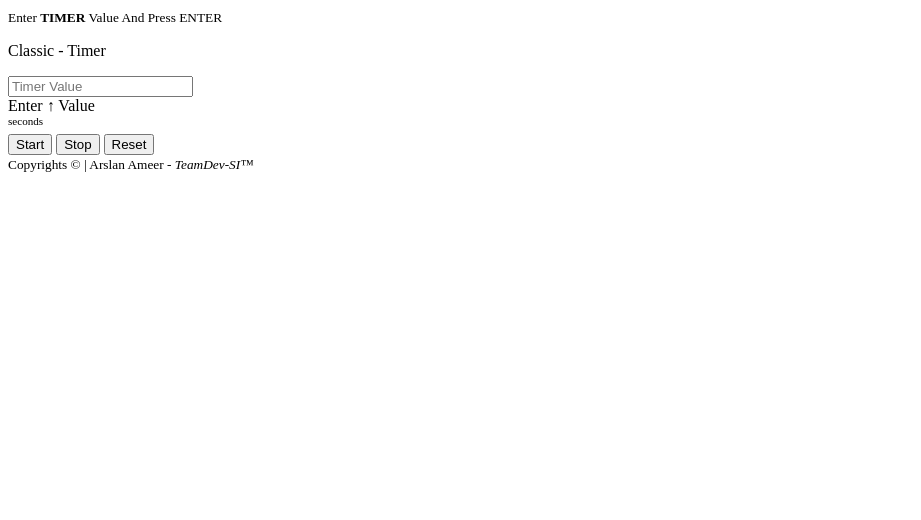
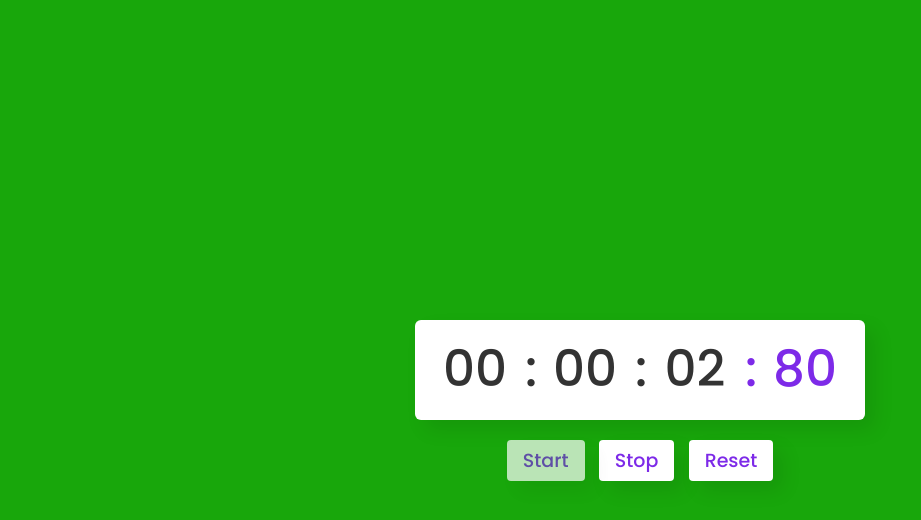
Before and after one commit to dahalalish/CodeClause_Timer, a plain HTML site: page index.html in a window 1280 px wide. Both pictures are taken after a click on the button "Start". Shown: the whole page, without its empty margins (0-921 px from the left). Drawn offline with Linux system fonts and the light colour scheme.

Commit message:
my commit

```diff
--- a/index.html
+++ b/index.html
@@ -1,34 +1,86 @@
 <!DOCTYPE html>
-<html lang="en">
+<html lang="en" dir="ltr">
   <head>
     <meta charset="UTF-8" />
-    <meta name="viewport" content="width=device-width, initial-scale=1.0" />
-    <meta http-equiv="X-UA-Compatible" content="ie=edge" />
-    <script src="/script.js"></script>
-    <link rel="stylesheet" href="/styles.css" />
-    <title>JS-Timer</title>
+    <!-- <title> Stopwatch Timer application | CodingLab </title>-->
+    <link rel="stylesheet" href="style.css" />
   </head>
   <body>
-    <div class="center">
-      <small> Enter <b>TIMER</b> Value And Press ENTER</small>
+    <div class="wrapper">
+      <div class="time">
+        <span class="hour">00</span>
+        <span class="colon">:</span>
+        <span class="minute">00</span>
+        <span class="colon">:</span>
+        <span class="second">00</span>
+        <span class="colon ms-colon">:</span>
+        <span class="millisecond">00</span>
+      </div>
+      <div class="buttons">
+        <button class="start">Start</button>
+        <button class="stop">Stop</button>
+        <button class="reset">Reset</button>
+      </div>
     </div>
-    <div class="container">
-      <p>Classic - Timer</p>
 
-      <input id="tInput" class="tInput center" placeholder="Timer Value" />
+    <script>
+      let hr = (min = sec = ms = "0" + 0),
+        startTimer;
 
-      <div id="timer" class="timer-display">Enter ↑ Value</div>
-      <small><sup>seconds</sup></small>
-      <br />
+      const startBtn = document.querySelector(".start"),
+        stopBtn = document.querySelector(".stop"),
+        resetBtn = document.querySelector(".reset");
 
-      <button id="start">Start</button>
-      <button id="stop">Stop</button>
-      <button id="reset">Reset</button>
-    </div>
-    <small
-      >Copyrights &copy; | Arslan Ameer -
-      <em>TeamDev-SI&trade;</em>
-    </small>
-    <div id="aud"></div>
+      startBtn.addEventListener("click", start);
+      stopBtn.addEventListener("click", stop);
+      resetBtn.addEventListener("click", reset);
+
+      function start() {
+        startBtn.classList.add("active");
+        stopBtn.classList.remove("stopActive");
+
+        startTimer = setInterval(() => {
+          ms++;
+          ms = ms < 10 ? "0" + ms : ms;
+
+          if (ms == 100) {
+            sec++;
+            sec = sec < 10 ? "0" + sec : sec;
+            ms = "0" + 0;
+          }
+          if (sec == 60) {
+            min++;
+            min = min < 10 ? "0" + min : min;
+            sec = "0" + 0;
+          }
+          if (min == 60) {
+            hr++;
+            hr = hr < 10 ? "0" + hr : hr;
+            min = "0" + 0;
+          }
+          putValue();
+        }, 10); //1000ms = 1s
+      }
+
+      function stop() {
+        startBtn.classList.remove("active");
+        stopBtn.classList.add("stopActive");
+        clearInterval(startTimer);
+      }
+      function reset() {
+        startBtn.classList.remove("active");
+        stopBtn.classList.remove("stopActive");
+        clearInterval(startTimer);
+        hr = min = sec = ms = "0" + 0;
+        putValue();
+      }
+
+      function putValue() {
+        document.querySelector(".millisecond").innerText = ms;
+        document.querySelector(".second").innerText = sec;
+        document.querySelector(".minute").innerText = min;
+        document.querySelector(".hour").innerText = hr;
+      }
+    </script>
   </body>
 </html>
--- a/script.js
+++ /dev/null
@@ -1,85 +0,0 @@
-document.addEventListener("DOMContentLoaded", function () {
-  document.addEventListener(
-    "keypress",
-    function (e) {
-      if (e.key == "Escape" || e.key == "Esc") {
-        reset();
-      }
-    },
-    false
-  );
-
-  var input = null;
-  var interval = null;
-  var timer = 0;
-
-  document.getElementById("tInput").addEventListener(
-    "keypress",
-    function (e) {
-      if (e.key == "Enter") {
-        e.preventDefault();
-        start();
-      }
-    },
-    false
-  );
-
-  document.getElementById("start").addEventListener("click", start, false);
-
-  document.getElementById("stop").addEventListener("click", stop, false);
-
-  document.getElementById("reset").addEventListener("click", reset, false);
-
-  function timerValue() {
-    if (timer >= 0) {
-      document.getElementById("timer").innerHTML = timer--;
-    } else {
-      document.getElementById("timer").innerText = "Timer End";
-
-      var audio = document.createElement("audio");
-      var autoplay = document.createAttribute("autoplay");
-      var loop = document.createAttribute("loop");
-
-      audio.setAttribute("src", "assets/tone.mp3");
-      audio.setAttribute("id", "tone");
-      audio.setAttributeNode(autoplay);
-      audio.setAttributeNode(loop);
-
-      document.getElementById("aud").appendChild(audio);
-
-      alert("Time Over");
-      stop();
-    }
-  }
-
-  function start() {
-    input = document.getElementById("tInput").value;
-
-    if (input != null && input > 0) {
-      clearInterval(interval);
-      timer = input;
-      interval = setInterval(timerValue, 1000);
-    } else {
-      reset();
-    }
-  }
-
-  function stop() {
-    clearInterval(interval);
-    input = timer;
-    document
-      .getElementById("tone")
-      .parentNode.removeChild(document.getElementById("tone"));
-  }
-
-  function reset() {
-    input = null;
-    timer = 0;
-    clearInterval(interval);
-    document.getElementById("tInput").value = input;
-    document.getElementById("timer").innerText = "Enter ↑ Value";
-    document
-      .getElementById("tone")
-      .parentNode.removeChild(document.getElementById("tone"));
-  }
-});
--- a/style.css
+++ b/style.css
@@ -1,36 +1,64 @@
+/* Google fonts import link */
+@import url('https://fonts.googleapis.com/css2?family=Poppins:wght@200;300;400;500;600;700&display=swap');
+*{
+  margin: 0;
+  padding: 0;
+  box-sizing: border-box;
+  font-family: 'Poppins',sans-serif;
+}
 body{
-    font-family: 'Gill Sans', 'Gill Sans MT', Calibri, 'Trebuchet MS', sans-serif;
-    font-size: 1.2rem;
-    padding: 5%;
+  height: 100vh;
+  display: flex;
+  align-items: center;
+  justify-content: center;
+  background: #18a70b;
 }
-
-.container{
-    border: 1px solid black;
-    /* height: 100%; */
-    margin: auto;
-    padding-bottom: 20px;
-    margin: 0;
-    text-align: center;
+.wrapper{
+  user-select: none;
 }
-
-.timer-display{
-    border: 1px dotted darkgray;
-    width: 30%;
-    margin: auto;
-    text-align: center;
-    font-size: 2em;
-    cursor: default;
-    -moz-user-select: none;
-    -webkit-user-select: none;
-    user-select: none;
+.wrapper .time{
+  height: 100px;
+  background: #fff;
+  display: flex;
+  align-items: center;
+  justify-content: center;
+  border-radius: 6px;
+  box-shadow: 10px 10px 20px rgba(0,0,0,0.09);
+  padding: 0 10px;
 }
-
-button{
-    padding: 5px;
-    width: 10%;
+.wrapper .time span{
+  width: 100px;
+  text-align: center;
+  font-size: 50px;
+  font-weight: 500;
+  color: #333;
 }
-
-.center{
-    text-align: center;
-    margin: auto;
+.time span.colon{
+  width: 10px;
 }
+.time span.ms-colon,
+.time span.millisecond{
+  color: #7D2Ae8;
+}
+.wrapper .buttons{
+  text-align: center;
+  margin-top: 20px;
+}
+.buttons button{
+  padding: 6px 16px;
+  outline: none;
+  border: none;
+  margin: 0 5px;
+  color: #7D2Ae8;
+  background: #fff;
+  font-size: 19px;
+  font-weight: 500;
+  border-radius: 4px;
+  cursor: pointer;
+  box-shadow: 10px 10px 20px rgba(0,0,0,0.09);
+}
+.buttons button.active,
+.buttons button.stopActive{
+  pointer-events: none;
+  opacity: 0.7;
+}
```
